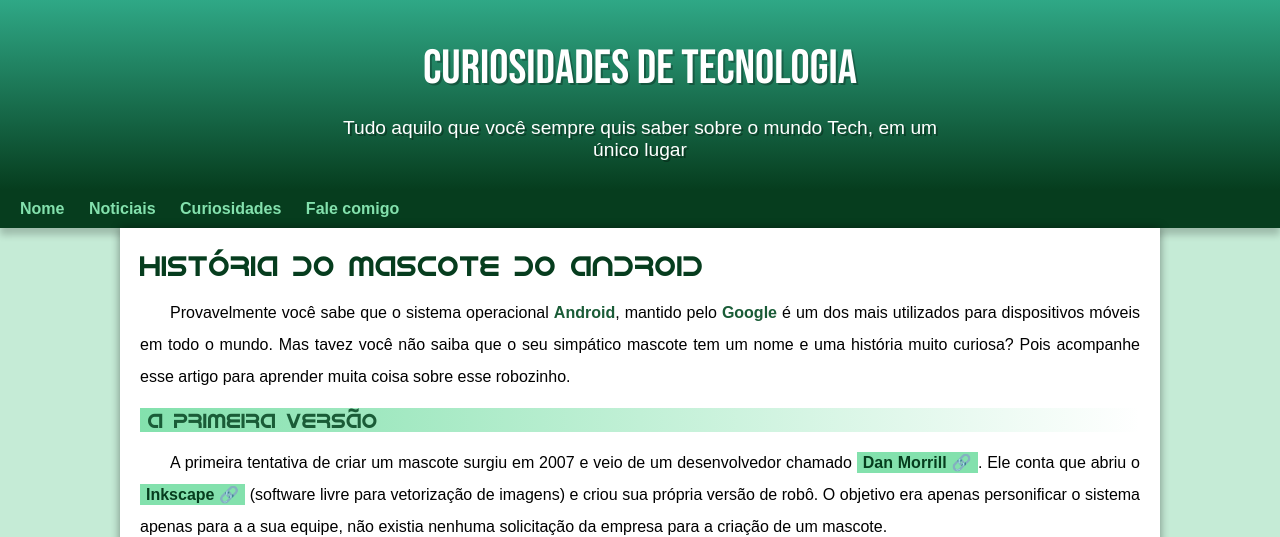
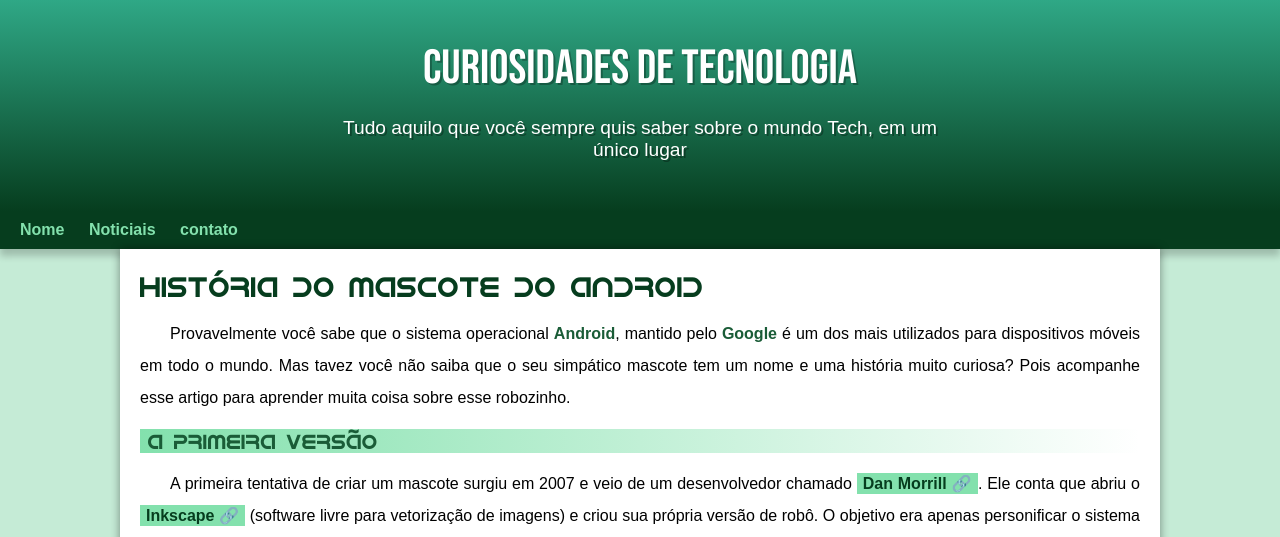
Before and after one commit to MuriloPunko/projeto-android, a plain HTML site: page index.html in a window 1280 px wide. Shown: the top 537 px of the page. Drawn offline with Linux system fonts and the light colour scheme.

Commit message:
problema de padding corrigido

```diff
--- a/estilo/style.css
+++ b/estilo/style.css
@@ -61,7 +61,7 @@ header > p {
     padding-right: 10px;
     padding-left: 10px;
     margin: auto;
-    margin-bottom: 20px;
+    padding-bottom: 50px;
     text-shadow: 2px 2px 0px rgba(0, 0, 0, 0.315);
 }
 
--- a/index.html
+++ b/index.html
@@ -17,8 +17,7 @@
     <nav>
         <a href="#">Nome</a>
         <a href="#">Noticiais</a>
-        <a href="#">Curiosidades</a>
-        <a href="#">Fale comigo</a>
+        <a href="#">contato</a>
     </nav>
     <main>
         <article>
```
